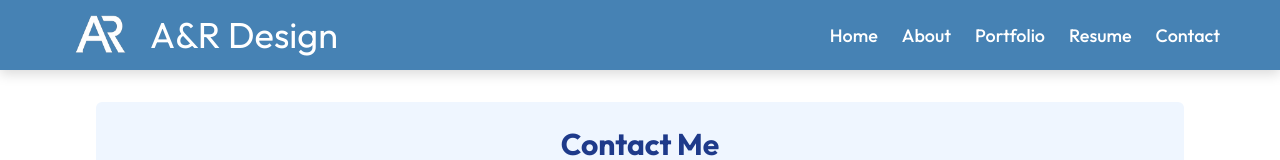
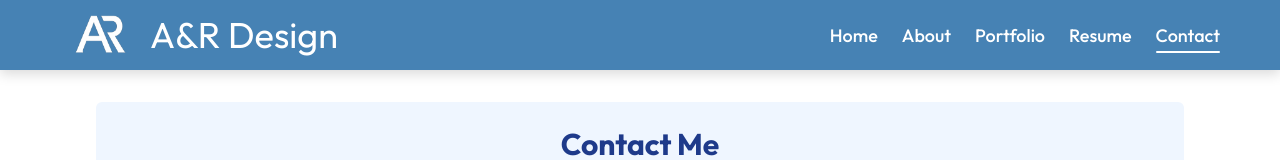
Before and after one commit to AAllred18/ARDesign, a React (Vite) app in the folder frontend/: page /contact in a window 1280 px wide. Shown: the top 160 px of the page. Built offline with nearby package versions, Linux system fonts and the light colour scheme; a web font is replaced by a local one.

Commit message:
Final touches to website

```diff
--- a/frontend/src/components/Navbar.css
+++ b/frontend/src/components/Navbar.css
@@ -76,3 +76,39 @@
     width: 100%;
     box-sizing: border-box;
   }
+
+  .navbar-links {
+    display: flex;
+    gap: 24px;
+    font-size: 18px;
+    font-weight: 500;
+    align-items: center;
+    position: relative;
+  }
+
+  .nav-link-wrapper {
+    position: relative;
+  }
+
+  .nav-link {
+    color: white;
+    text-decoration: none;
+    padding: 4px 0;
+    display: inline-block;
+    position: relative;
+    transition: color 0.3s;
+  }
+
+  .nav-link:hover {
+    opacity: 0.8;
+  }
+
+  .nav-underline {
+    position: absolute;
+    left: 0;
+    bottom: 0;
+    height: 2px;
+    width: 100%;
+    background-color: white;
+    border-radius: 1px;
+  }
--- a/frontend/src/components/Navbar.tsx
+++ b/frontend/src/components/Navbar.tsx
@@ -1,13 +1,24 @@
-import { useState, useEffect } from 'react';
+import { useState, useEffect, useRef } from 'react';
 import { Link, useLocation } from 'react-router-dom';
+import { motion } from 'framer-motion';
 import './Navbar.css';
 import logo from '../assets/ARClearLogo.png';
 
+const navItems = [
+  { name: 'Home', path: '/' },
+  { name: 'About', path: '/about' },
+  { name: 'Portfolio', path: '/portfolio' },
+  { name: 'Resume', path: '/resume' },
+  { name: 'Contact', path: '/contact' },
+];
 
 const Navbar: React.FC = () => {
   const [isMenuOpen, setIsMenuOpen] = useState(false);
   const [isMobile, setIsMobile] = useState(window.innerWidth < 768);
   const location = useLocation();
+
+  const underlineRef = useRef<HTMLDivElement>(null);
+  const containerRef = useRef<HTMLDivElement>(null);
 
   useEffect(() => {
     const handleResize = () => {
@@ -24,7 +35,7 @@ const Navbar: React.FC = () => {
   return (
     <nav className="navbar">
       <div className="navbar-container">
-        <Link to="/" className="navbar-logo ">
+        <Link to="/" className="navbar-logo">
           <img src={logo} alt="Logo" className="logo-image" />
           <span>A&R Design</span>
         </Link>
@@ -34,25 +45,34 @@ const Navbar: React.FC = () => {
             {isMenuOpen ? '✖' : '☰'}
           </button>
         ) : (
-          <div className="navbar-links">
-            <Link to="/" className="nav-link">Home</Link>
-            <Link to="/about" className="nav-link">About</Link>
-            <Link to="/portfolio" className="nav-link">Portfolio</Link>
-            <Link to="/resume" className="nav-link">Resume</Link>
-            <Link to="/contact" className="nav-link">Contact</Link>
+          <div className="navbar-links" ref={containerRef}>
+            {navItems.map((item) => {
+              const isActive = location.pathname === item.path;
+              return (
+                <div key={item.name} className="nav-link-wrapper">
+                  <Link
+                    to={item.path}
+                    className="nav-link"
+                  >
+                    {item.name}
+                    {isActive && (
+                      <motion.div
+                        layoutId="underline"
+                        className="nav-underline"
+                        transition={{ type: "spring", stiffness: 500, damping: 30 }}
+                      />
+                    )}
+                  </Link>
+                </div>
+              );
+            })}
           </div>
         )}
       </div>
 
       {isMobile && isMenuOpen && (
         <div className="mobile-dropdown">
-          {[
-            { name: 'Home', path: '/' },
-            { name: 'About', path: '/about' },
-            { name: 'Portfolio', path: '/portfolio' },
-            { name: 'Resume', path: '/resume' },
-            { name: 'Contact', path: '/contact' },
-          ].map((link) => (
+          {navItems.map((link) => (
             <Link
               key={link.name}
               to={link.path}
```
